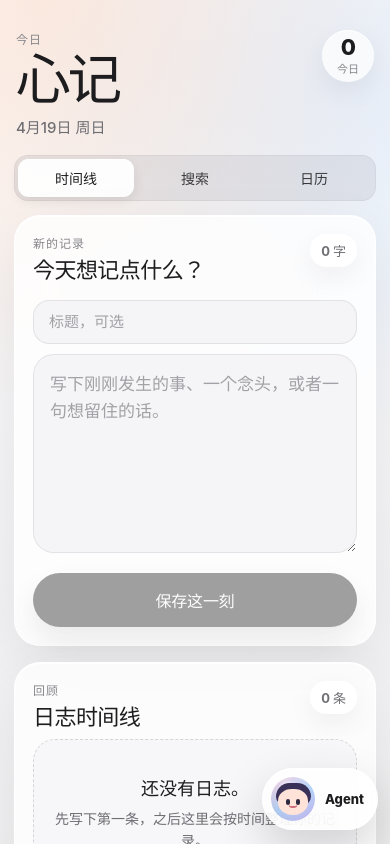
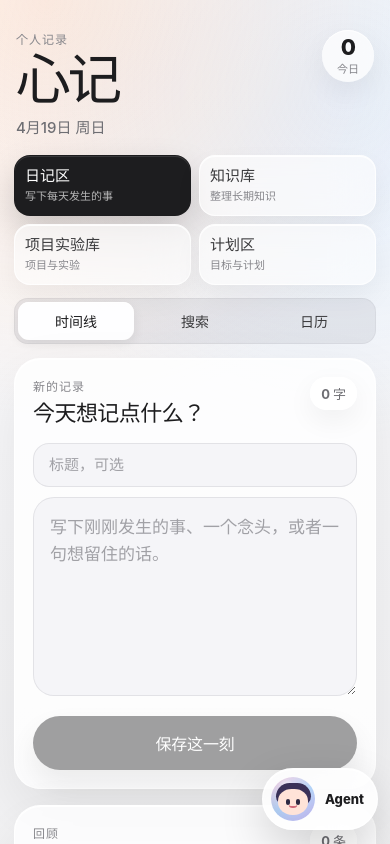
Before and after one commit to kkkkakk56/log_agent, a Vue app in the folder journal-agent/: page / in a window 390 px wide. Shown: the top 844 px of the page. Built offline with nearby package versions, Linux system fonts and the light colour scheme.

Commit message:
feat: add record park framework

```diff
--- a/journal-agent/src/App.vue
+++ b/journal-agent/src/App.vue
@@ -39,7 +39,19 @@ import {
   startOfMonth,
 } from './utils/date';
 
+type ActivePark = 'journal' | 'knowledge' | 'lab' | 'plan';
 type ActiveView = 'timeline' | 'search' | 'calendar';
+
+interface ParkSummary {
+  id: ActivePark;
+  label: string;
+  eyebrow: string;
+  title: string;
+  description: string;
+  caption: string;
+  metricValue: string;
+  metricLabel: string;
+}
 
 function createAgentWelcomeMessage(): AgentChatMessage {
   return createAgentMessage(
@@ -57,6 +69,7 @@ if (initialAgentConversations.length === 0) {
 }
 
 const entries = ref<JournalEntry[]>(getEntries());
+const activePark = ref<ActivePark>('journal');
 const activeView = ref<ActiveView>('timeline');
 const draftTitle = ref('');
 const draftContent = ref('');
@@ -92,6 +105,55 @@ const todayCount = computed(() => {
 
   return entryCountByDate.value.get(today) ?? 0;
 });
+
+const parkSummaries = computed<ParkSummary[]>(() => [
+  {
+    id: 'journal',
+    label: '日记区',
+    eyebrow: '个人记录',
+    title: '心记',
+    description: formatTodayHeader(),
+    caption: '写下每天发生的事',
+    metricValue: String(todayCount.value),
+    metricLabel: '今日',
+  },
+  {
+    id: 'knowledge',
+    label: '知识库',
+    eyebrow: '学习资料',
+    title: '知识库',
+    description: '学习库和知识记录会放在这里，不混入日记时间线。',
+    caption: '整理长期知识',
+    metricValue: 'Park',
+    metricLabel: '独立',
+  },
+  {
+    id: 'lab',
+    label: '项目实验库',
+    eyebrow: '进度追踪',
+    title: '项目实验库',
+    description: '项目、实验、决策和复盘会在这里聚合。',
+    caption: '项目与实验',
+    metricValue: 'Park',
+    metricLabel: '规划',
+  },
+  {
+    id: 'plan',
+    label: '计划区',
+    eyebrow: '未来安排',
+    title: '计划区',
+    description: '目标、计划和待办后续会进入这里。',
+    caption: '目标与计划',
+    metricValue: 'Park',
+    metricLabel: '规划',
+  },
+]);
+
+const activeParkSummary = computed(
+  () =>
+    parkSummaries.value.find((park) => park.id === activePark.value) ??
+    parkSummaries.value[0],
+);
 
 const draftCharacterCount = computed(() => draftContent.value.trim().length);
 const canSaveDraft = computed(() => draftCharacterCount.value > 0);
@@ -173,6 +235,11 @@ function refreshAgentConversations() {
 
 function setActiveView(view: ActiveView) {
   activeView.value = view;
+  cancelEditing();
+}
+
+function setActivePark(park: ActivePark) {
+  activePark.value = park;
   cancelEditing();
 }
 
@@ -348,19 +415,37 @@ async function submitAgentMessage() {
   <main class="journal-app">
     <section class="hero-panel" aria-labelledby="app-title">
       <div>
-        <p class="eyebrow">今日</p>
-        <h1 id="app-title">心记</h1>
-        <p class="today-line">{{ formatTodayHeader() }}</p>
+        <p class="eyebrow">{{ activeParkSummary.eyebrow }}</p>
+        <h1 id="app-title">{{ activeParkSummary.title }}</h1>
+        <p class="today-line">{{ activeParkSummary.description }}</p>
       </div>
 
       <div class="header-actions" aria-label="快捷操作">
         <div class="today-pill">
-          <span>{{ todayCount }}</span>
-          <small>今日</small>
+          <span>{{ activeParkSummary.metricValue }}</span>
+          <small>{{ activeParkSummary.metricLabel }}</small>
         </div>
       </div>
     </section>
 
+    <nav class="park-switcher" aria-label="记录 Park">
+      <button
+        v-for="park in parkSummaries"
+        :key="park.id"
+        type="button"
+        :class="{ active: activePark === park.id }"
+        @click="setActivePark(park.id)"
+      >
+        <span>{{ park.label }}</span>
+        <small>{{ park.caption }}</small>
+      </button>
+    </nav>
+
+    <section
+      v-if="activePark === 'journal'"
+      class="park-workspace journal-workspace"
+      aria-label="日记区"
+    >
       <nav class="view-switcher" aria-label="日志视图">
         <button
           type="button"
@@ -629,6 +714,101 @@ async function submitAgentMessage() {
         </section>
       </div>
     </section>
+    </section>
+
+    <section
+      v-else-if="activePark === 'knowledge'"
+      class="park-placeholder"
+      aria-labelledby="knowledge-park-title"
+    >
+      <div class="section-heading">
+        <div>
+          <p class="eyebrow">独立 Park</p>
+          <h2 id="knowledge-park-title">知识库从这里进入</h2>
+        </div>
+        <span class="counter">F022</span>
+      </div>
+
+      <div class="park-intro">
+        <p>
+          日记区只保留日常记录。知识笔记会在这里按知识库和学习库组织，例如
+          “GitHub 学习库”。
+        </p>
+      </div>
+
+      <div class="park-boundary-list" aria-label="知识库 Park 边界">
+        <div>
+          <strong>知识库列表</strong>
+          <span>创建多个学习库，每个库都有自己的名称、简介和更新时间。</span>
+        </div>
+        <div>
+          <strong>知识记录</strong>
+          <span>进入某个库后，再追加标题、正文、来源链接和标签。</span>
+        </div>
+        <div>
+          <strong>与日记隔开</strong>
+          <span>知识笔记不会出现在日记时间线，普通日记也不会进入知识库。</span>
+        </div>
+      </div>
+    </section>
+
+    <section
+      v-else-if="activePark === 'lab'"
+      class="park-placeholder"
+      aria-labelledby="lab-park-title"
+    >
+      <div class="section-heading">
+        <div>
+          <p class="eyebrow">后续 Park</p>
+          <h2 id="lab-park-title">项目实验库</h2>
+        </div>
+        <span class="counter">规划中</span>
+      </div>
+
+      <div class="park-intro">
+        <p>项目进展、实验观察、关键决策和阶段复盘会在这里聚合。</p>
+      </div>
+
+      <div class="park-boundary-list" aria-label="项目实验库 Park 边界">
+        <div>
+          <strong>实验进度</strong>
+          <span>按主题持续记录目标、过程、观察、结果和下一步。</span>
+        </div>
+        <div>
+          <strong>项目记录</strong>
+          <span>按项目聚合目标、里程碑、问题、决策和复盘。</span>
+        </div>
+      </div>
+    </section>
+
+    <section
+      v-else-if="activePark === 'plan'"
+      class="park-placeholder"
+      aria-labelledby="plan-park-title"
+    >
+      <div class="section-heading">
+        <div>
+          <p class="eyebrow">后续 Park</p>
+          <h2 id="plan-park-title">计划区</h2>
+        </div>
+        <span class="counter">规划中</span>
+      </div>
+
+      <div class="park-intro">
+        <p>目标、计划、待办和周期回顾后续会放在这里，和日记、知识笔记分开。</p>
+      </div>
+
+      <div class="park-boundary-list" aria-label="计划区 Park 边界">
+        <div>
+          <strong>目标与计划</strong>
+          <span>承载短期安排、长期目标和计划拆解。</span>
+        </div>
+        <div>
+          <strong>后续关联</strong>
+          <span>可以再和日记复盘、项目进度、Agent 提醒联动。</span>
+        </div>
+      </div>
+    </section>
 
     <div class="agent-layer">
       <button
--- a/journal-agent/src/style.css
+++ b/journal-agent/src/style.css
@@ -100,7 +100,9 @@ button {
 }
 
 .hero-panel,
+.park-switcher,
 .view-switcher,
+.park-placeholder,
 .compose-card,
 .tool-card,
 .timeline {
@@ -228,6 +230,80 @@ h3 {
   font-weight: 650;
 }
 
+.park-switcher {
+  display: grid;
+  grid-template-columns: repeat(4, minmax(0, 1fr));
+  gap: 8px;
+  margin-bottom: 14px;
+}
+
+.park-switcher button {
+  display: grid;
+  min-width: 0;
+  min-height: 64px;
+  align-content: center;
+  gap: 5px;
+  border: 1px solid rgba(255, 255, 255, 0.74);
+  border-radius: 18px;
+  padding: 11px 10px;
+  background: rgba(255, 255, 255, 0.58);
+  color: #3a3a3c;
+  cursor: pointer;
+  text-align: left;
+  box-shadow:
+    0 1px 0 rgba(255, 255, 255, 0.88) inset,
+    0 12px 28px rgba(0, 0, 0, 0.05);
+  backdrop-filter: blur(20px);
+  transform: translateZ(0);
+  transition:
+    background 240ms var(--motion-ease),
+    border-color 220ms var(--motion-ease),
+    box-shadow 260ms var(--motion-ease),
+    color 220ms var(--motion-ease),
+    transform 190ms var(--motion-press);
+  will-change: transform;
+}
+
+.park-switcher button.active {
+  border-color: rgba(29, 29, 31, 0.12);
+  background: #1d1d1f;
+  color: #fff;
+  box-shadow:
+    0 1px 0 rgba(255, 255, 255, 0.12) inset,
+    0 16px 34px rgba(0, 0, 0, 0.18);
+}
+
+.park-switcher button:active {
+  transform: translateY(1px) scale(0.97);
+}
+
+.park-switcher span,
+.park-switcher small {
+  min-width: 0;
+  overflow-wrap: anywhere;
+}
+
+.park-switcher span {
+  font-size: 15px;
+  font-weight: 780;
+  line-height: 1.2;
+}
+
+.park-switcher small {
+  color: #86868b;
+  font-size: 11px;
+  font-weight: 680;
+  line-height: 1.25;
+}
+
+.park-switcher button.active small {
+  color: rgba(255, 255, 255, 0.68);
+}
+
+.park-workspace {
+  animation: soft-enter 320ms var(--motion-spring) both;
+}
+
 .view-switcher {
   display: grid;
   grid-template-columns: repeat(3, 1fr);
@@ -270,6 +346,7 @@ h3 {
 
 .compose-card,
 .tool-card,
+.park-placeholder,
 .timeline {
   border: 1px solid rgba(255, 255, 255, 0.72);
   border-radius: 28px;
@@ -283,7 +360,8 @@ h3 {
 }
 
 .compose-card,
-.tool-card {
+.tool-card,
+.park-placeholder {
   padding: 22px;
 }
 
@@ -310,6 +388,44 @@ h3 {
   color: #6e6e73;
   font-size: 13px;
   font-weight: 720;
+}
+
+.park-intro {
+  margin-bottom: 16px;
+  padding: 16px;
+  border-radius: 20px;
+  background: rgba(242, 242, 247, 0.72);
+}
+
+.park-intro p {
+  color: #3a3a3c;
+  font-size: 16px;
+  font-weight: 560;
+  line-height: 1.65;
+}
+
+.park-boundary-list {
+  display: grid;
+  gap: 10px;
+}
+
+.park-boundary-list div {
+  display: grid;
+  gap: 5px;
+  padding: 14px 0;
+  border-top: 1px solid rgba(60, 60, 67, 0.1);
+}
+
+.park-boundary-list strong {
+  color: #1d1d1f;
+  font-size: 16px;
+  font-weight: 760;
+}
+
+.park-boundary-list span {
+  color: #6e6e73;
+  font-size: 14px;
+  line-height: 1.55;
 }
 
 .title-input,
@@ -1103,12 +1219,17 @@ h3 {
 
 @media (hover: hover) {
   .icon-button:hover,
+  .park-switcher button:hover,
   .ghost-action:hover,
   .month-action:hover,
   .panel-close:hover,
   .agent-conversation-list button:hover {
     background: rgba(255, 255, 255, 0.92);
     transform: translateY(-1px);
+  }
+
+  .park-switcher button.active:hover {
+    background: #1d1d1f;
   }
 
   .primary-action:not(:disabled):hover,
@@ -1177,8 +1298,18 @@ h3 {
     height: 52px;
   }
 
+  .park-switcher {
+    grid-template-columns: repeat(2, minmax(0, 1fr));
+  }
+
+  .park-switcher button {
+    min-height: 58px;
+    border-radius: 16px;
+  }
+
   .compose-card,
   .tool-card,
+  .park-placeholder,
   .timeline {
     border-radius: 26px;
     padding: 18px;
```
Also changed, not shown: 2 other files (tests, documents, lock files or other folders). Lines whose indentation alone changed are shown as unchanged.
